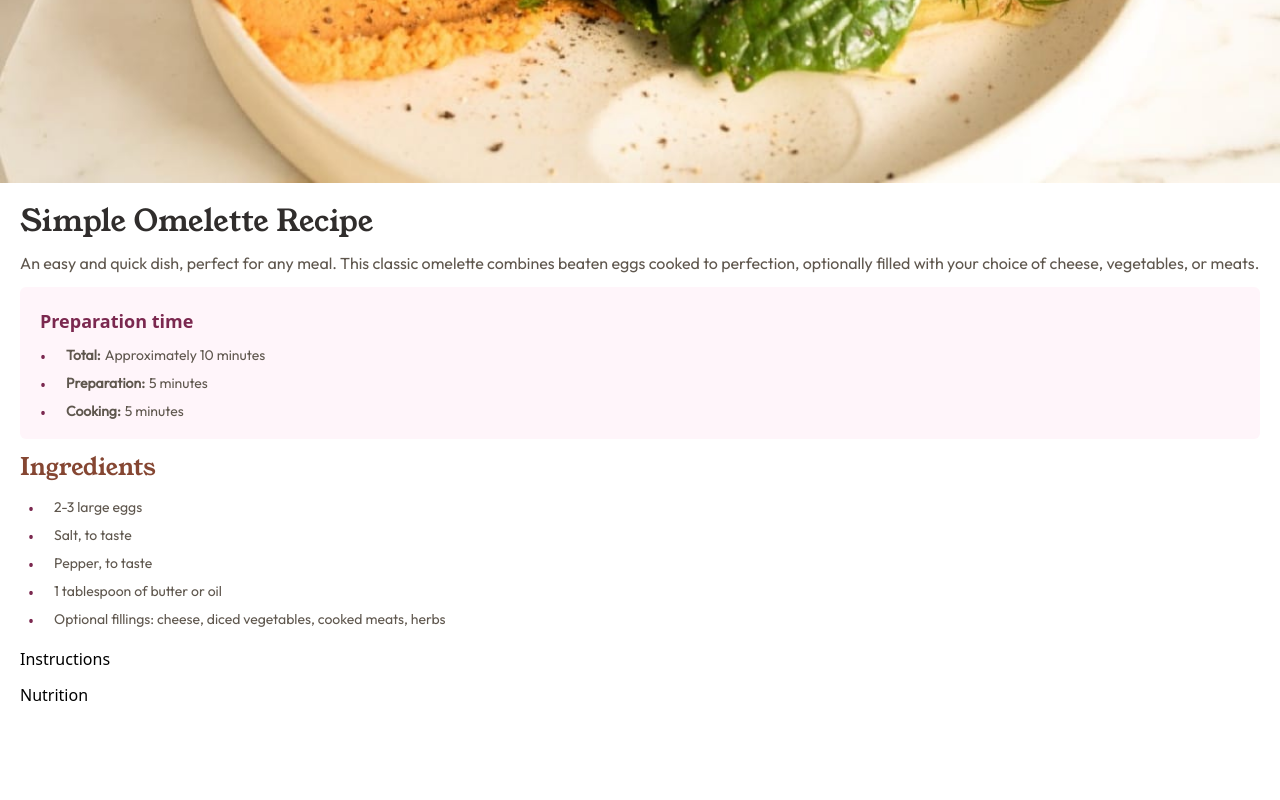
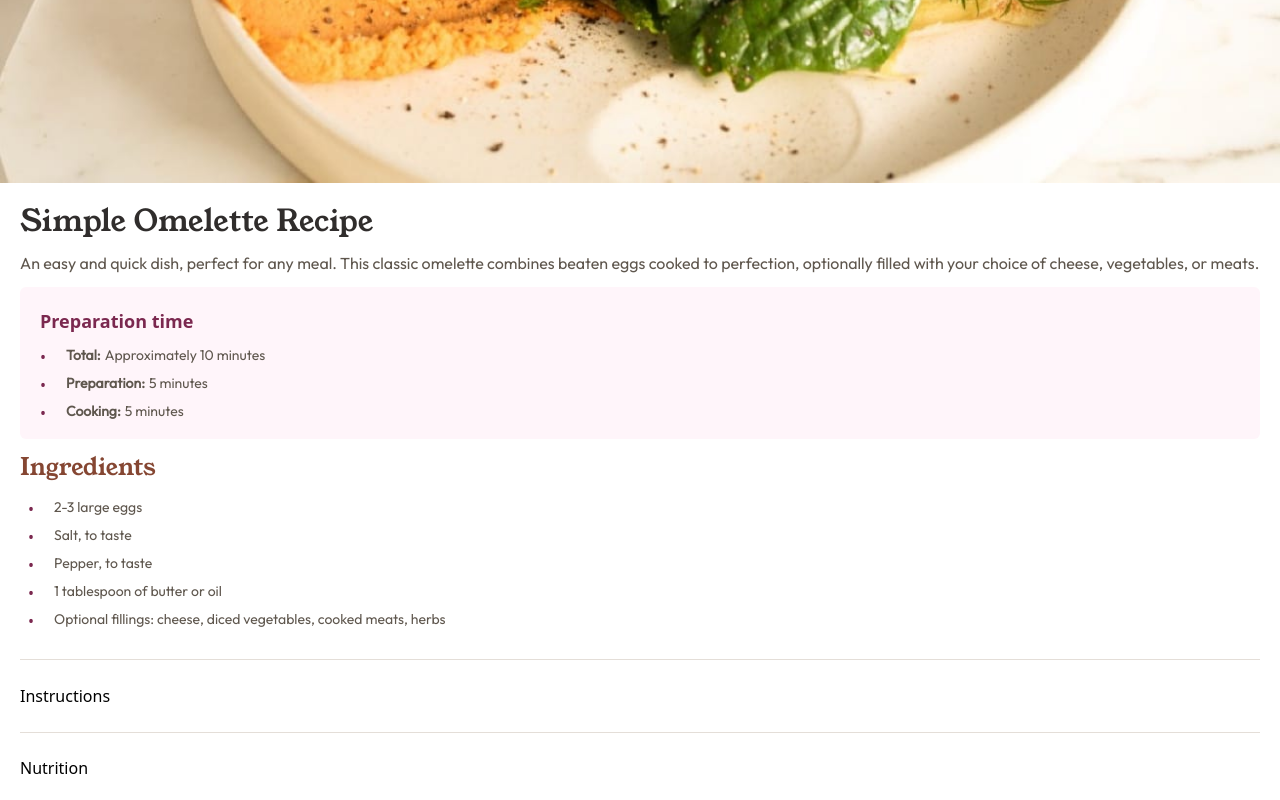
Before and after one commit to g-uriarte/fm-recipe-page, a React (Vite) app: page / in a window 1280 px wide. Shown: the part 402-1202 px from the top of the page. Before the commit the page ends 1129 px from the top, so only its background shows below. Built offline with nearby package versions, Linux system fonts and the light colour scheme.

Commit message:
created separator

```diff
--- a/src/components/RecipeContainer.tsx
+++ b/src/components/RecipeContainer.tsx
@@ -6,6 +6,7 @@ import { PreparationTimes } from './PreparationTimes'
 import { Ingredients } from './Ingredients'
 import { Instructions } from './Instructions'
 import { Nutrition } from './Nutrition'
+import { Separator } from './Separator'
 
 type RecipeContainerProps = {
     recipe: Recipe
@@ -24,7 +25,9 @@ export const RecipeContainer: FC<RecipeContainerProps> = ({
                 <Details title={recipe.title} description={recipe.description} />
                 <PreparationTimes  preparationTimes={recipe.preparationTimes} />
                 <Ingredients ingredients={recipe.ingredients} />
+                <Separator />
                 <Instructions steps={recipe.instructions} />
+                <Separator />
                 <Nutrition />
             </div>
         </div>
--- /dev/null
+++ b/src/components/Separator.tsx
@@ -0,0 +1,3 @@
+import { FC } from 'react'
+
+export const Separator: FC = () => <hr className='h-[0.5px] border-0 bg-Light-Grey my-3'/>;
```
